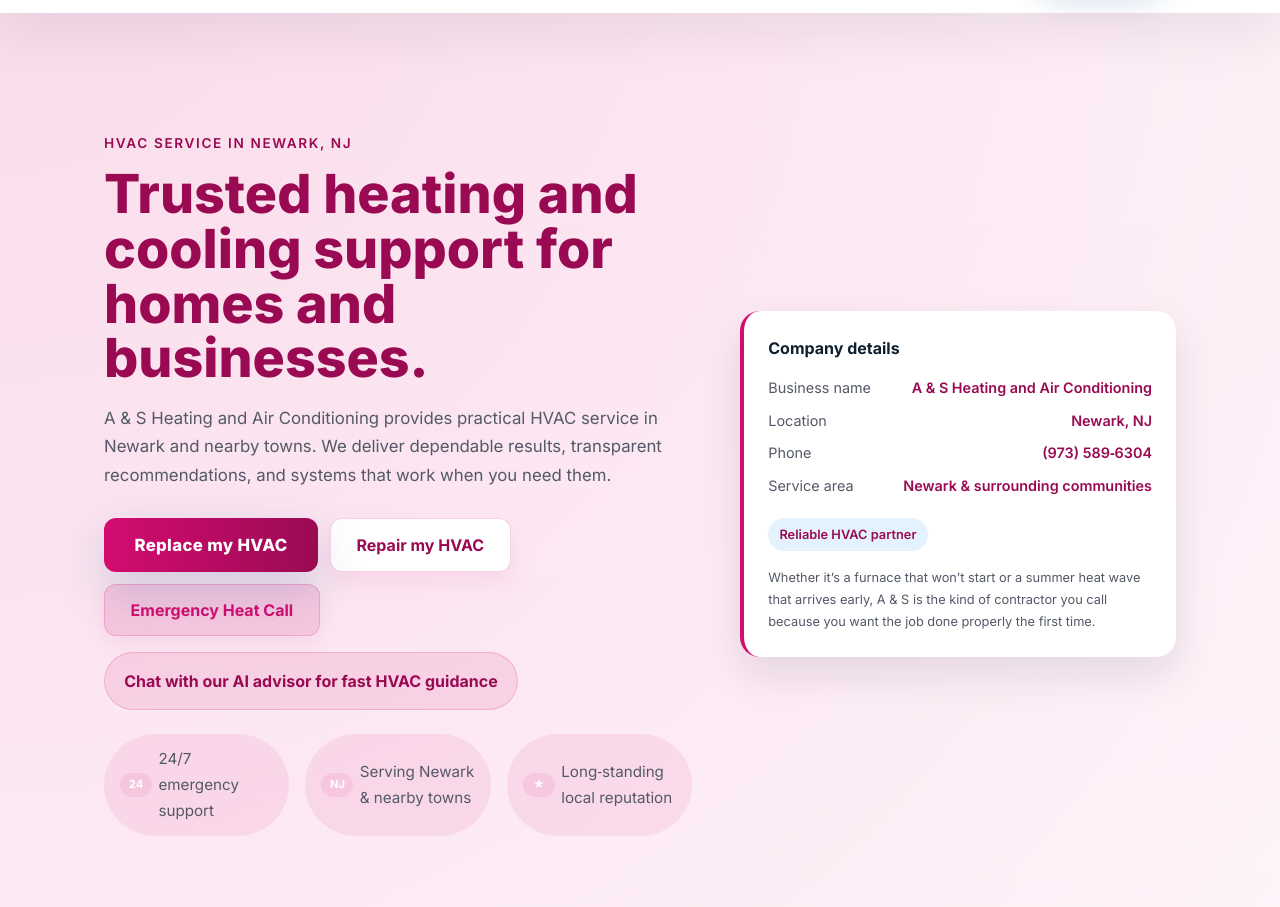
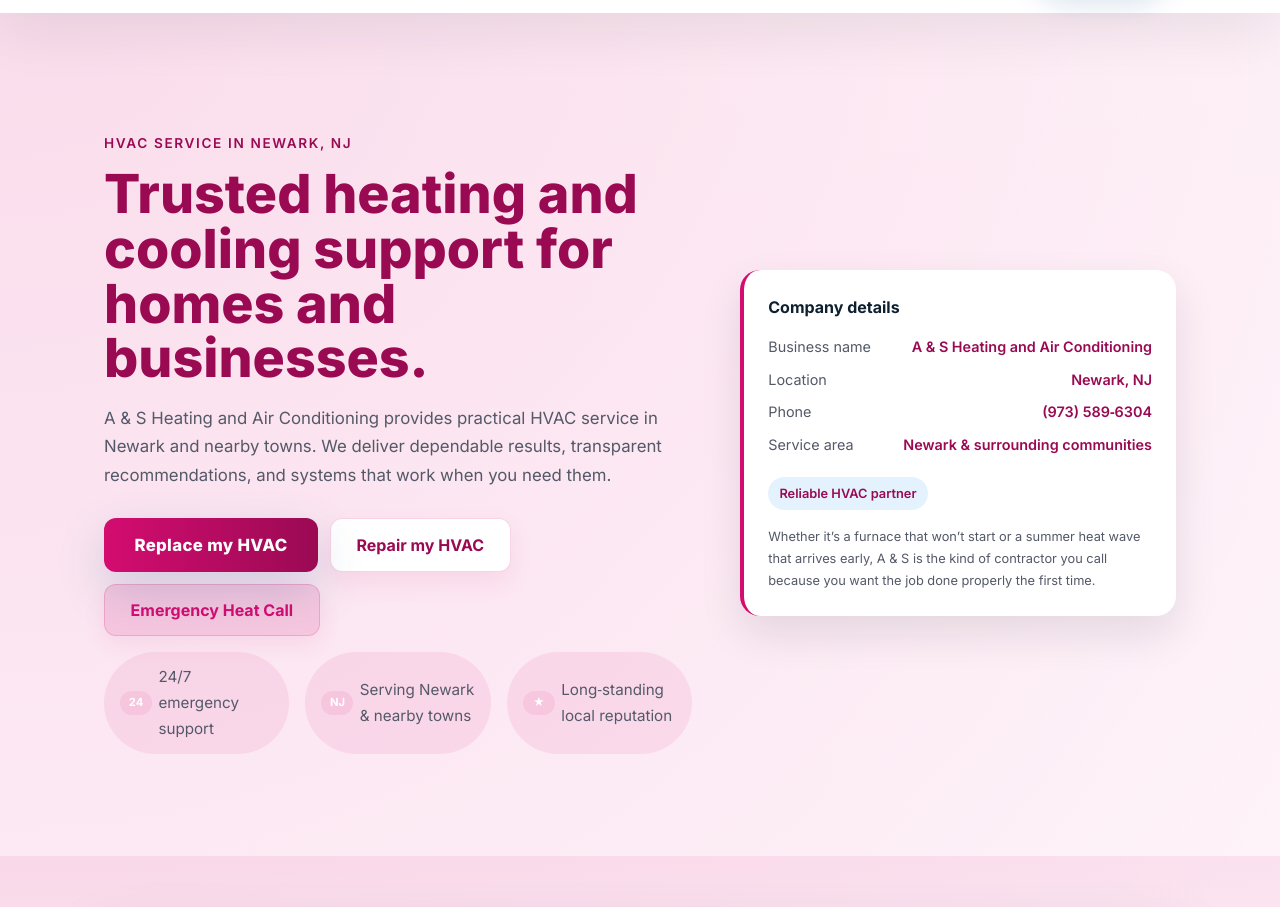
Before and after one commit to vedpathakshaurya/as-hvac-website, a plain HTML site: page index.html in a window 1280 px wide. Shown: the part 137-1044 px from the top of the page. Drawn offline with Linux system fonts and the light colour scheme.

Commit message:
Update index.html

```diff
--- a/index.html
+++ b/index.html
@@ -63,11 +63,6 @@
           <button class="btn-tertiary btn-emergency" type="button">
             Emergency Heat Call
           </button>
-        </div>
-        <div class="hero-highlight-bar">
-          <a href="#ai" class="btn-outline hero-highlight-btn" id="heroAskAiButton">
-            Chat with our AI advisor for fast HVAC guidance
-          </a>
         </div>
         <div class="hero-meta">
           <span>
```
